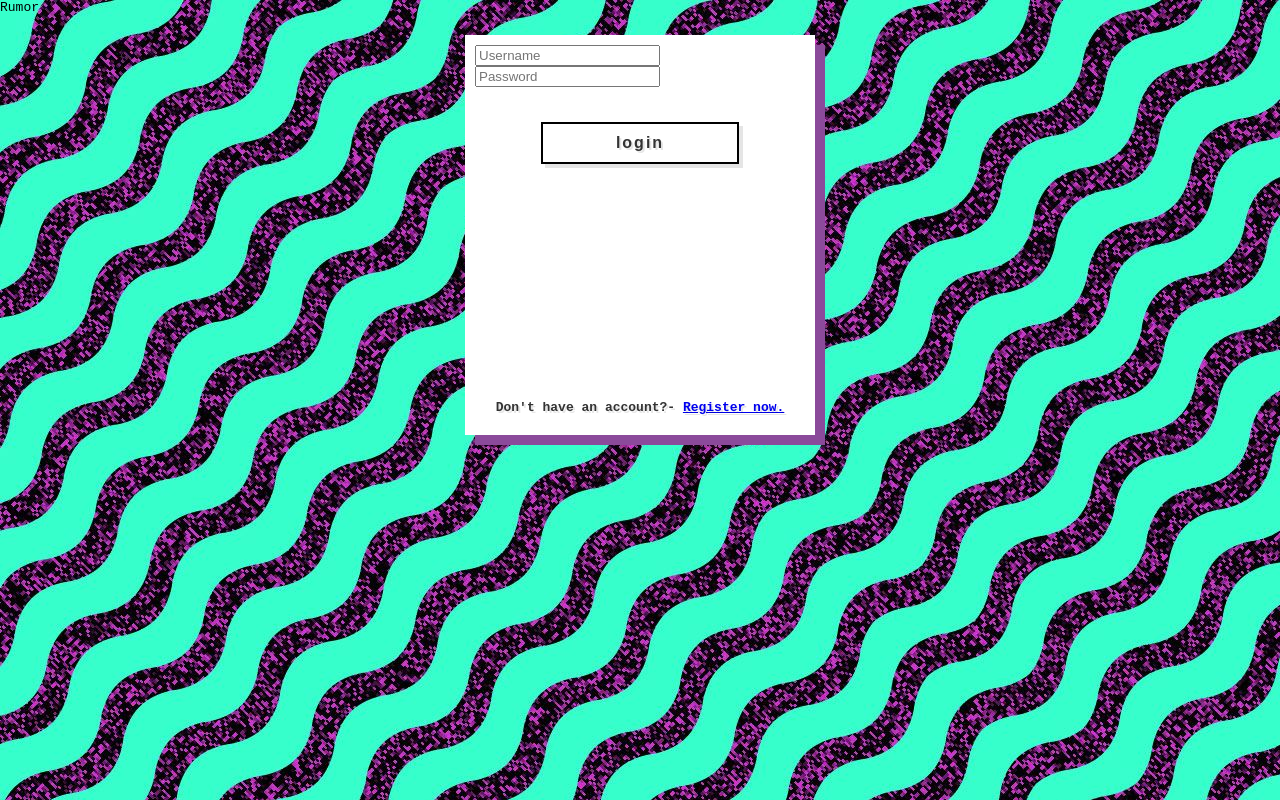
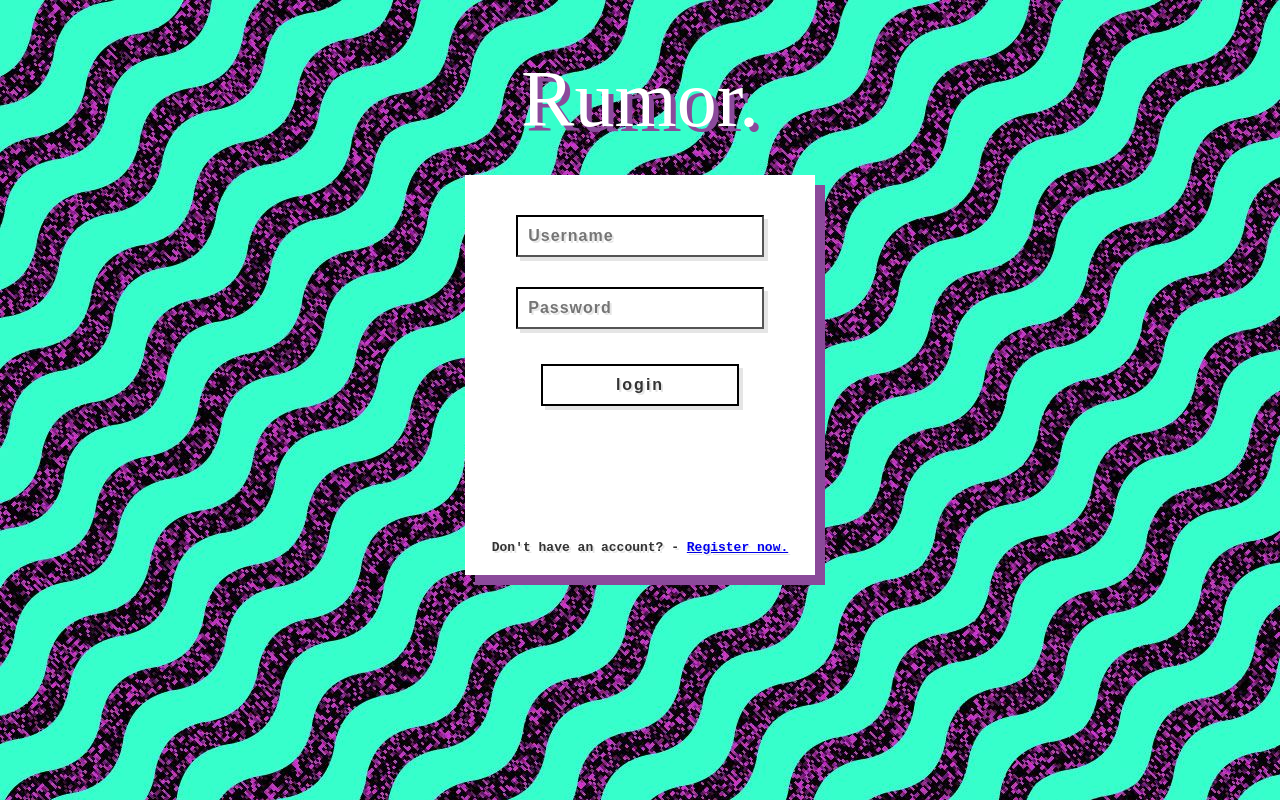
Before and after one commit to brunomircevski/rumor, a website: page public/index.html in a window 1280 px wide. Drawn offline with nearby package versions, Linux system fonts and the light colour scheme; no server answers.

Commit message:
Add files via upload

```diff
--- a/public/index.html
+++ b/public/index.html
@@ -8,15 +8,15 @@
     <title>Rumor.</title>
 </head>
 <body>
-    <div class="title">Rumor.</div>
+    <h1 class="title">Rumor.</h1>
     <div class="form-box-login">
         <form action="app.html" class="login-form">
-            <input class="textInput" type="text" placeholder="Username">
-            <input class="textInput" type="password" placeholder="Password">
+            <input class="text-input" type="text" placeholder="Username">
+            <input class="text-input" type="password" placeholder="Password">
             <input class="submit" type="submit" value="login">
         </form>
         <span class="error-box"></span>
-        <span class="register-link">Don't have an account?- <a class="link" href="register.html">Register now.</a></span>
+        <span class="register-link">Don't have an account? - <a class="link" href="register.html">Register now.</a></span>
     </div>
     <script src="/socket.io/socket.io.js"></script>
     <script src="https://cdnjs.cloudflare.com/ajax/libs/crypto-js/4.1.1/crypto-js.min.js"></script>
```
Also changed, not shown: public/register.html (+6 -4 lines).
